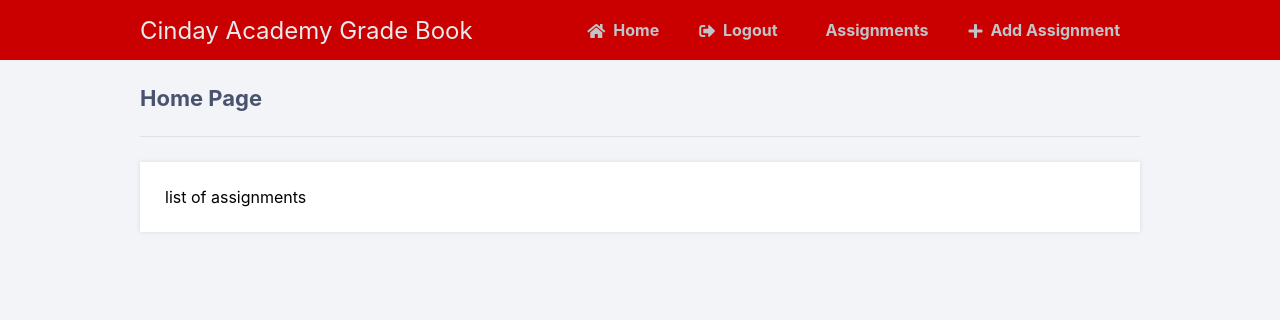
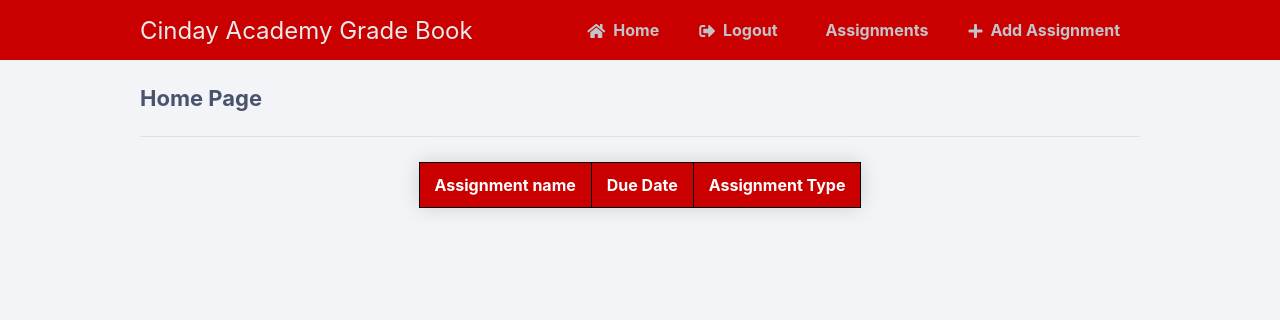
Before and after one commit to Naveen699/finalGrade, a Flask app: template templates/seeAssignmentsFromClass.html in a window 1280 px wide. Shown: the top 320 px of the page. Run offline with Flask 2, Linux system fonts and the light colour scheme; the template is opened without the code that fills it, so the values that code supplies are empty; some libraries are stand-ins or nearby versions.

Commit message:
teacher view assignments from each class

```diff
--- a/app.py
+++ b/app.py
@@ -41,7 +41,10 @@ def login():
 
 @app.route("/testRoute")
 def testRoute():
-	return "yes"
+	from userFunctions import teacherFunctions
+	re = teacherFunctions()
+	assignments = re.returnAssignmentsFromteacher(1)
+	return str(assignments[0][0])
 
 
 @app.route('/student_home')
@@ -146,12 +149,22 @@ def view_assignments_from_teacher():
 	return render_template("view_assignments_from_teacher.html", account=classD, amount=amount)
 
 	return 'success'
+
 @app.route('/logout')
 def logout():
 	session.pop('name', None)
 	session.pop('loggedin', None)
 	return redirect(url_for('login'))
 
+
 @app.route('/seeAssignmentsFromClass')
 def seeAssignmentsFromClass():
-	return render_template("seeAssignmentsFromClass.html")
+	from userFunctions import teacherFunctions
+	re = teacherFunctions()
+	teacher_id = session.get('teacher_id', None)
+	assignments = re.returnAssignmentsFromteacher(teacher_id)
+	data = assignments[0]
+	aa = 0
+	for i in data:
+		aa += 1
+	return render_template("seeAssignmentsFromClass.html",amount =aa, data=data)
--- a/templates/seeAssignmentsFromClass.html
+++ b/templates/seeAssignmentsFromClass.html
@@ -4,10 +4,27 @@
 
 {% block content %}
 <h2>Home Page</h2>
-<p>list of assignments </p>
 
 
+<table class="student-table">
+    <thead>
+      <tr>
+        <th bgcolor='#CA0000 '><b>Assignment name</b></th>
+        <th bgcolor='#CA0000 '><b>Due Date</b></th>
+        <th bgcolor='#CA0000 '><b>Assignment Type</b></th>
 
+      </tr>
+    </thead>
+    <tbody>
+      {%for i in range(0, amount)%}
+      <tr>
+        <td class="tg-0lax">{{data[i]["assignment_name"]}}</td>
+        <td class="tg-0lax">{{data[i]["due_date"]}}</td>
+        <td class="tg-0lax">{{data[i]["assignment_type"]}}</td>
+      </tr>
+      {%endfor%}
+    </tbody>
+    </table>
 
 <style type="text/css">
 
--- a/templates/view_student_assignments.html
+++ b/templates/view_student_assignments.html
@@ -33,6 +33,9 @@
 <p>You have no current assignments</p>
 {%endif%}
 
+
+
+
 <!-- <style type="text/css">
 .tg  {border-collapse:collapse;border-spacing:0;margin:0px auto;}
 .tg td{border-color:gray;border-style:solid;border-width:2px;font-family:Arial, sans-serif;font-size:15px;
```
Also changed, not shown: userFunctions.py (+10 -0 lines).
